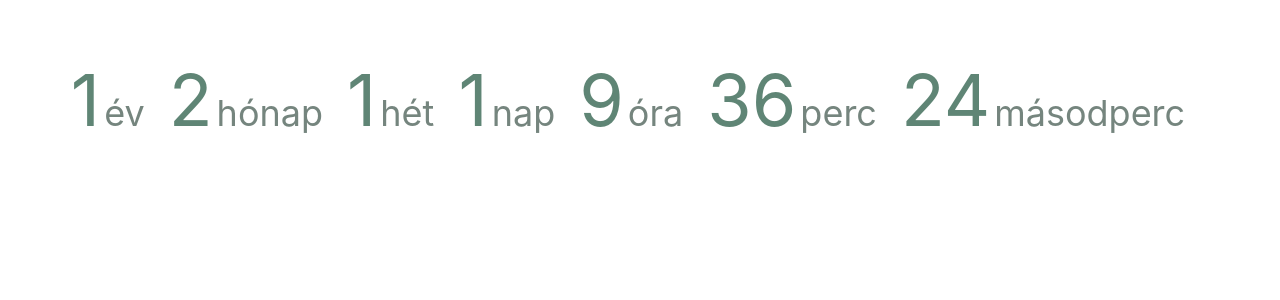
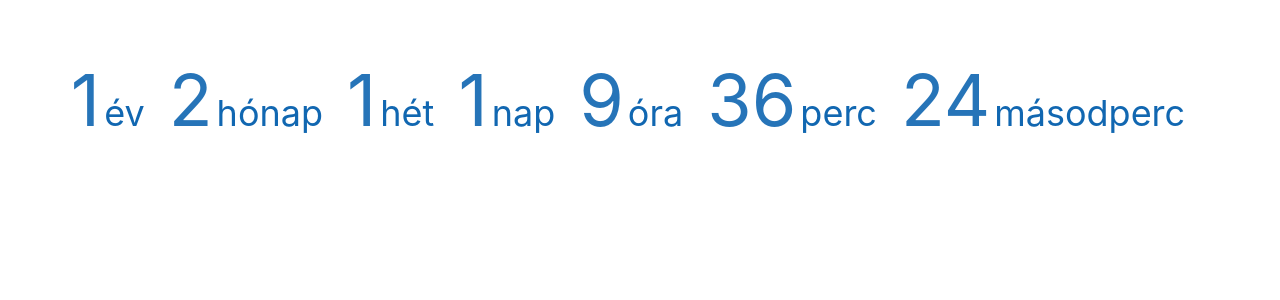
Before and after one commit to szalontaijordan/doriesjordanegybekelnek, a React (Create React App) app: page / in a window 1280 px wide. Shown: the top 300 px of the page. Built offline with nearby package versions, Linux system fonts and the light colour scheme.

Commit message:
chore: change colors

```diff
--- a/public/index.html
+++ b/public/index.html
@@ -3,7 +3,7 @@
   <head>
     <meta charset="utf-8" />
     <meta name="viewport" content="width=device-width, initial-scale=1" />
-    <meta name="theme-color" content="#5F8575" />
+    <meta name="theme-color" content="#EEC22C" />
     <meta
       name="description"
       content="Web site created using create-react-app"
--- a/src/App.css
+++ b/src/App.css
@@ -6,12 +6,12 @@
 .number {
   font-size: 72px;
   margin-right: 4px;
-  color: #5F8575;
+  color: #1166b1e8;
 }
 
 .text {
   font-size: 36px;
-  color: #75857e;
+  color: #1167b1;
 }
 
 .container {
```
